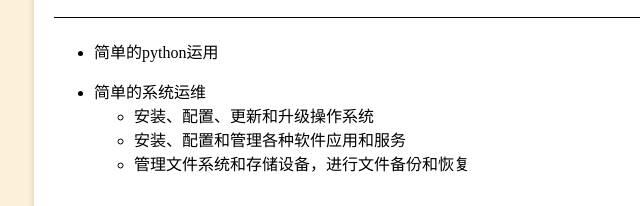
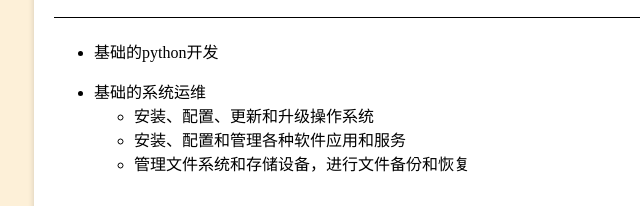
Before and after one commit to slchyi/slchyi.github.io, a plain HTML site: page CV/index.html in a window 1280 px wide. Shown: the part 500-706 px from the top of the page, 186-826 px from the left. Drawn offline with Linux system fonts and the light colour scheme.

Commit message:
Update index.html

```diff
--- a/CV/index.html
+++ b/CV/index.html
@@ -139,10 +139,10 @@
           <h2 class="bodytitle">个人技能</h2>
           <hr class="body-hr">
           <ul>
-            <li>简单的python运用</li>
+            <li>基础的python开发</li>
           </ul>
           <ul>
-          <li>简单的系统运维</li>
+          <li>基础的系统运维</li>
               <ul>
                 <li>安装、配置、更新和升级操作系统</li>
                 <li>安装、配置和管理各种软件应用和服务</li>
```
